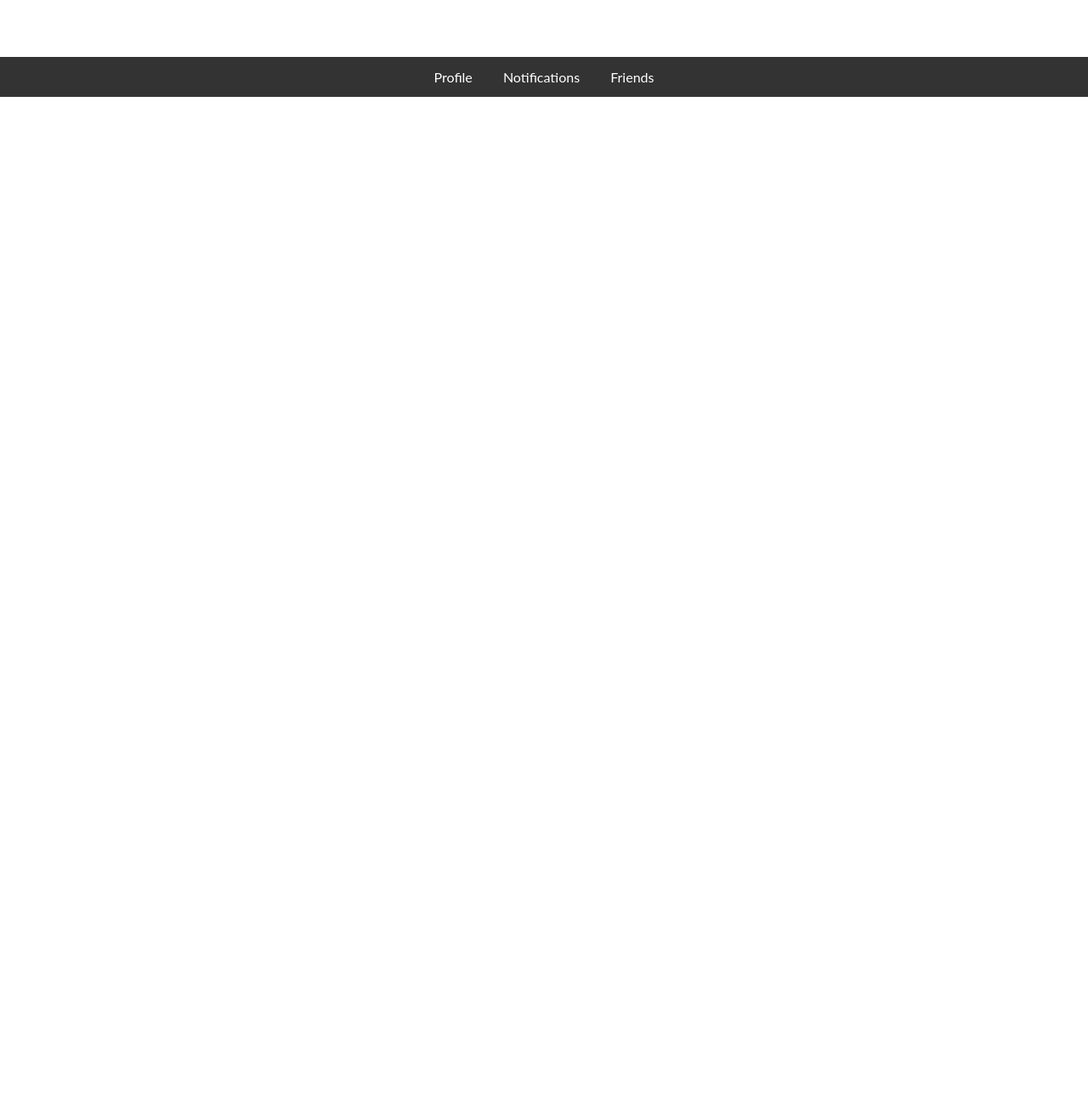
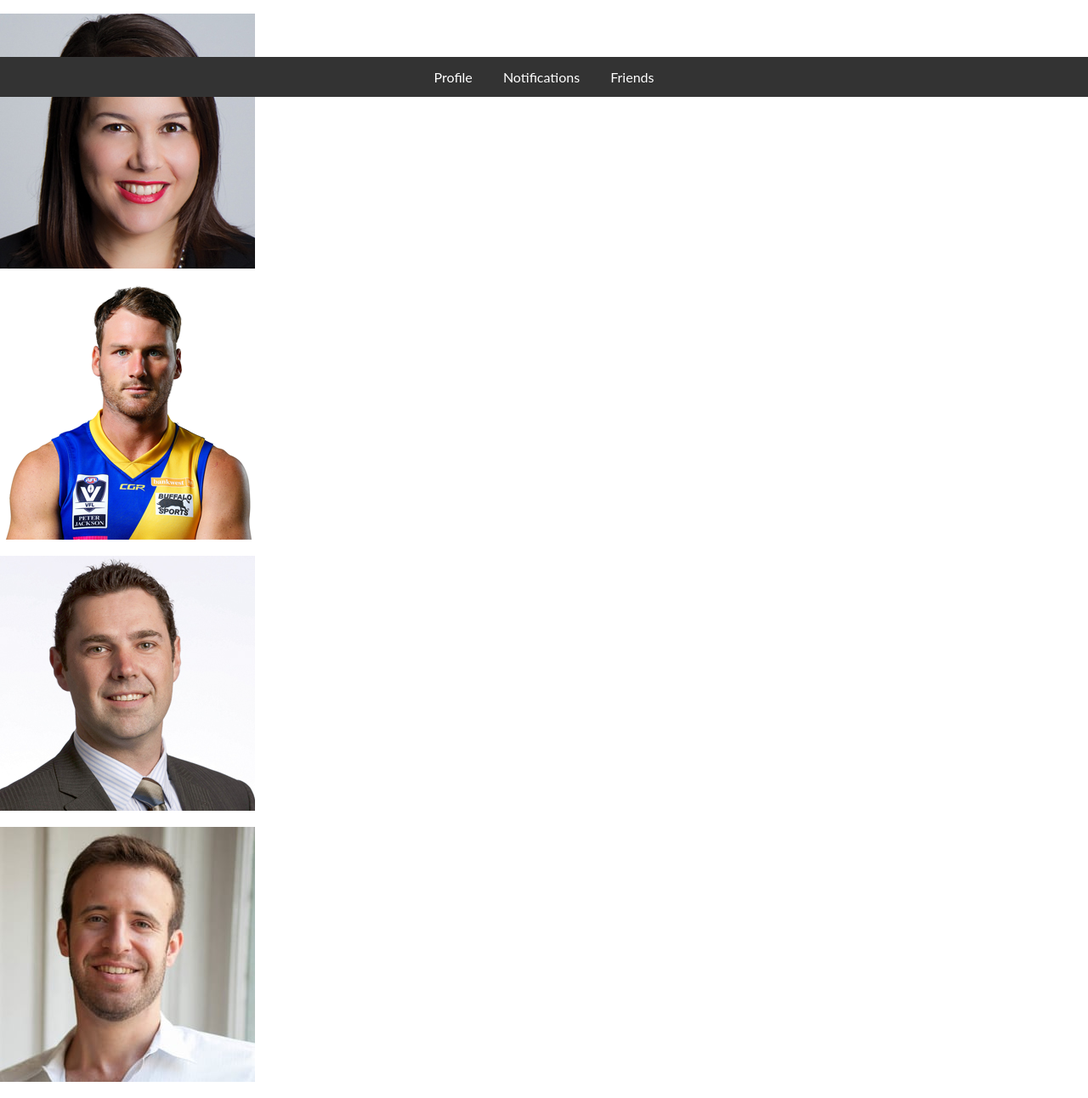
Before and after one commit to deco3500/DJMZ, a plain HTML site: page friends_page.html in a window 1280 px wide. Shown: the part 686-1978 px from the top of the page at 85% size. Before the commit the page ends 800 px from the top, so only its background shows below. Drawn offline with nearby package versions, Linux system fonts and the light colour scheme; some packages are replaced by stand-ins of ours.

Commit message:
no message

```diff
--- a/friends_page.html
+++ b/friends_page.html
@@ -16,7 +16,7 @@
           <li><a class="menu-link">&#9776; Main Menu</a>
             <ul id="side-main-menu" class="main-menu">
               <span class="exit-nav">X</span>
-              <li class="side-menu-home"><a href="index.html" >Home</a></li>
+              <li class="side-menu-home"><a href="index.html">Home</a></li>
               <li><a href="registration.html">Sign in / Sign up</a></li>
               <li><a href="About_Us.html" >About Us</a></li>
               <li><a href="Contact_Us.html" >Contact Us</a></li>
@@ -34,13 +34,22 @@
         </div>
         <div class="section-container">
           <div class="row">
-            <p><img src=“http://kurld.com/images/wallpapers/profile-pictures/profile-pictures-15.jpg”/></p>
+            <p><img src="images/profile1.jpg"/></p>
           </div>
           <div class="row">
-            <p></p>
+            <p><img src="images/profile2.jpg"/></p>
           </div>
           <div class="row">
-            <p></p>
+            <p><img src="images/profile3.jpg"/></p>
+          </div>
+          <div class="row">
+          	<p><img src="images/profile4.png"/></p>
+          </div>
+          <div class="row">
+          	<p><img src="images/profile5.jpg"/></p>
+          </div>
+          <div class="row">
+          	<p><img src="images/profile6.jpeg"/></p>
           </div>
         </div>
         <div class="container footer">
```
Also changed, not shown: images/profile1.jpg (added), images/profile2.jpg (added), images/profile3.jpg (added), images/profile4.png (added), images/profile5.jpg (added), images/profile6.jpeg (added).
